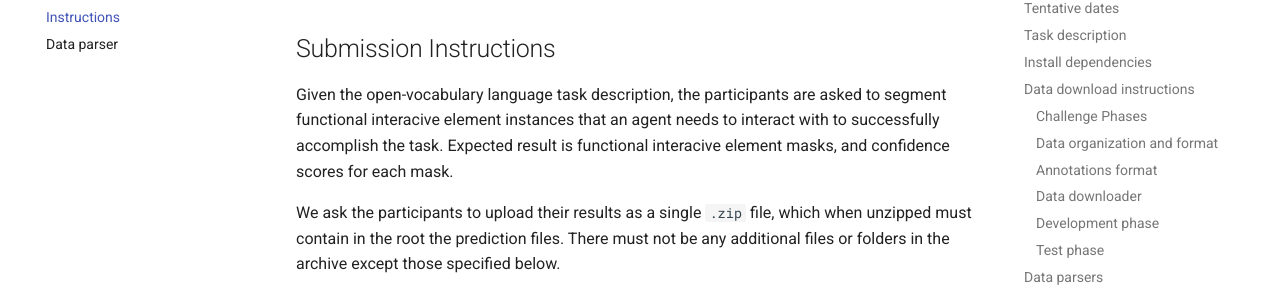
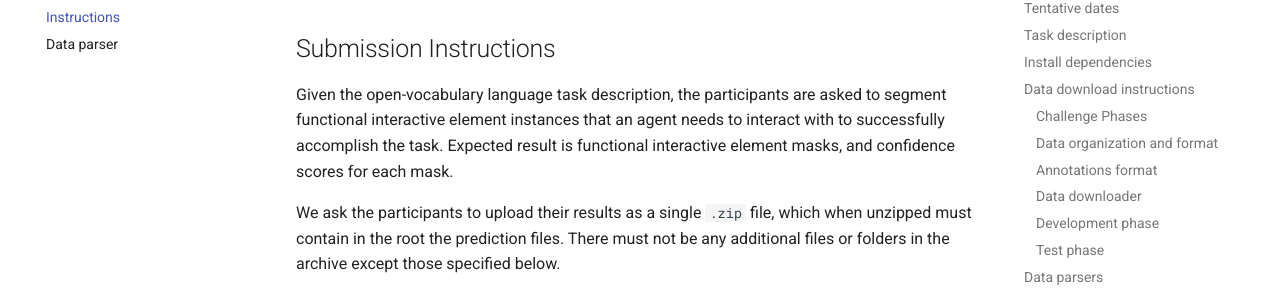
Before and after one commit to OpenSun3D/cvpr24-challenge, an MkDocs documentation site: the page built from docs/track_2.md, in a window 1280 px wide and 900 px high, scrolled down 7332 px. Shown: the part 175-471 px from the top of the window. Built offline with MkDocs 1.6.1 and Material for MkDocs 9.7.7, drawn with Linux system fonts in a browser that asks for light colours; some of the changed lines change nothing that is shown; some of the changed text lies outside the part shown.

Commit message:
Update docs

```diff
--- a/docs/track_2.md
+++ b/docs/track_2.md
@@ -72,7 +72,7 @@
 
 - In the first phase, the *Development Phase*, the challenge participants can download and use the *dev* split for their experiments, which is based on a small subset of the *Training* set of the SceneFun3D dataset. From these *dev* scenes, we provide all the data assets and annotations for development purposes. We refer to this subset as the *Challenge Development* set. The participants can upload their predictions on scenes from the *Challenge Development* set to the [Phase 1 - Development Benchmark](https://eval.ai/web/challenges/challenge-page/2262/) in the submission webpage.
 
-- In the second phase, the *Test Phase*, we provide the scenes from the *test* split of the SceneFun3D dataset, we refer to this subset as the *Challenge Test* set. For each of these scenes, we provide all the data assets and input language task descriptions but we do not provide the GT annotations. The participants are expected to upload their predictions for each scene from the *Challenge Test* to the [Phase 2 - Test Benchmark](https://eval.ai/web/challenges/challenge-page/2262/) in the submission webpage. Data for this phase will be made available for downloading by May 1st, 2024, this will be announced on our website.
+- In the second phase, the *Test Phase*, we provide the scenes from the *test* split of the SceneFun3D dataset, we refer to this subset as the *Challenge Test* set. For each of these scenes, we provide all the data assets and input language task descriptions but we do not provide the GT annotations. The participants are expected to upload their predictions for each scene from the *Challenge Test* set to the [Phase 2 - Test Benchmark](https://eval.ai/web/challenges/challenge-page/2262/) in the submission webpage. Data for this phase will be made available for downloading by May 1st, 2024, this will be announced on our website.
 
 
 ### Data organization and format
@@ -166,7 +166,7 @@
 
 * `--dataset_assets <identifier list of data assets to download>`: Specify the identifier list of the data assets to download. See the table below for the supported data asset identifiers. You can specify to download the data assets to download as `--dataset_assets <identifier-1> <identifier-2> ... <identifier-n>`
 
-Below you can find a list with the supported *data asset identifiers*. To download the desired dataassets, add the corresponding identifiers after the `--dataset_assets` argument.
+Below you can find a list with the supported *data asset identifiers*. To download the desired data assets, add the corresponding identifiers after the `--dataset_assets` argument.
 
 | Data asset identifier | Filename | Description |
 |-----------------------------|----------|-------------|
@@ -252,7 +252,7 @@
 
 ## Submission Instructions
 
-Given the open-vocabulary language task description, the participants are asked to segment functional interacive element instances that an agent needs to interact with to successfully accomplish the task. Expected result is functional interacive element masks, and confidence scores for each mask.
+Given the open-vocabulary language task description, the participants are asked to segment functional interactive element instances that an agent needs to interact with to successfully accomplish the task. Expected result is functional interactive element masks, and confidence scores for each mask.
 
 We ask the participants to upload their results as a single `.zip` file, which when unzipped must contain in the root the prediction files. There must not be any additional files or folders in the archive except those specified below.
 
```
